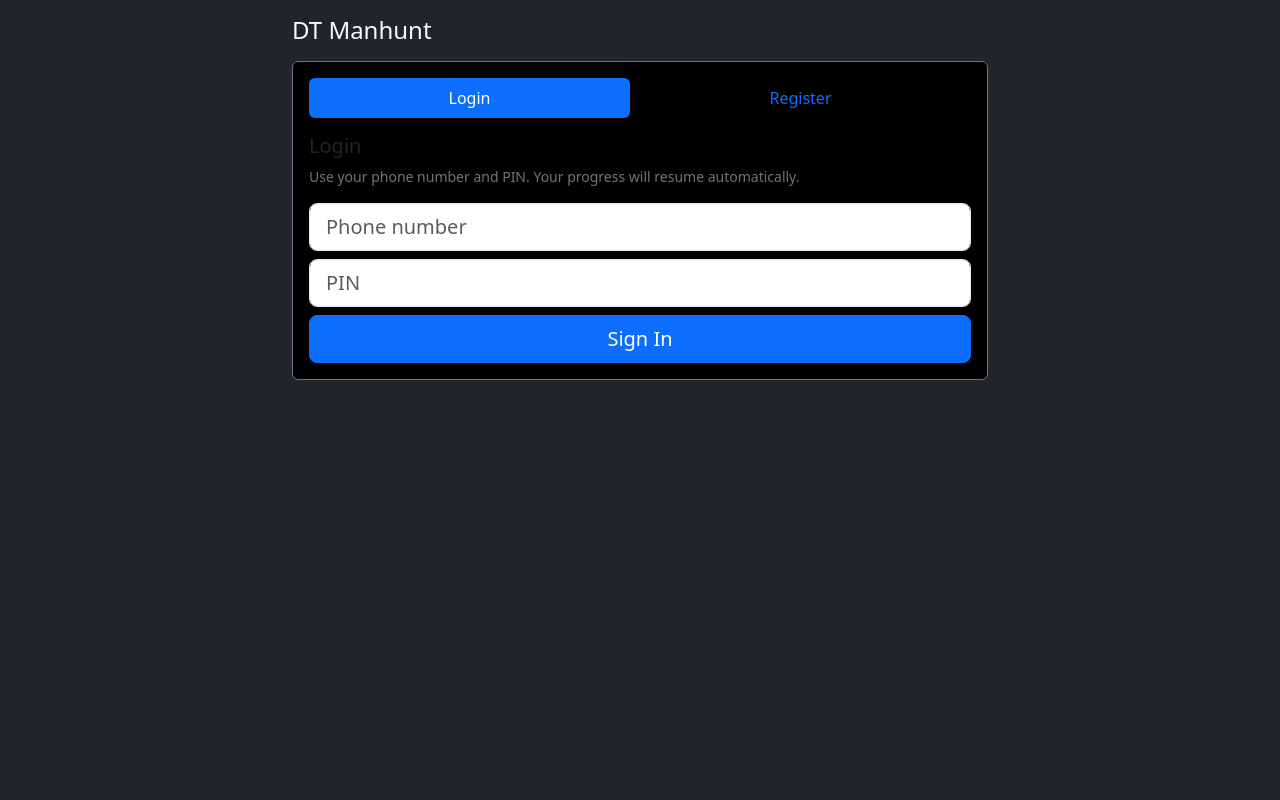
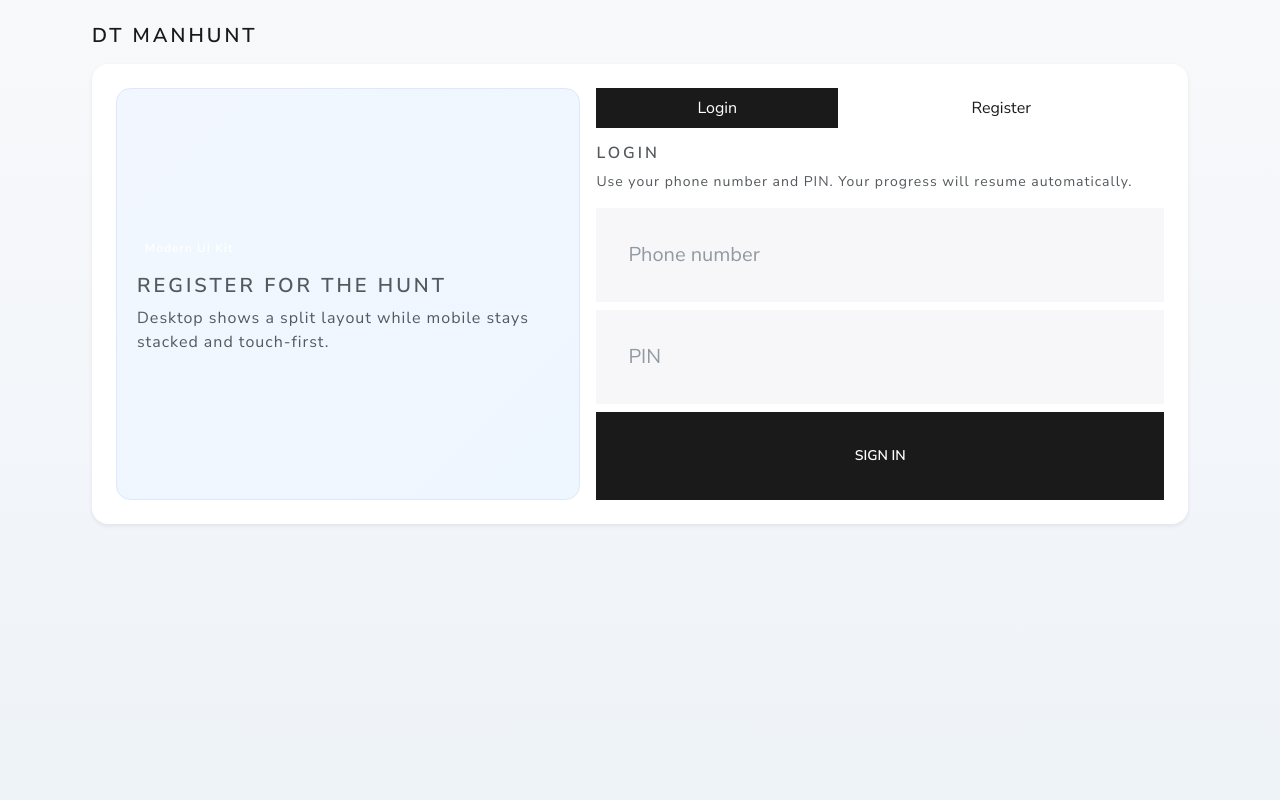
Before and after one commit to calebgruber/DT-Manhunt, a PHP site: page / in a window 1280 px wide. Run offline with PHP 8.4, Linux system fonts and the light colour scheme; some libraries are stand-ins or nearby versions.

Commit message:
feat: refresh responsive ui and use first/last name registration
Co-authored-by: calebgruber <79333667+calebgruber@users.noreply.github.com>

```diff
--- a/app.js
+++ b/app.js
@@ -136,10 +136,10 @@ function renderUser() {
   el.resumeCard.classList.remove('d-none');
   el.resumeCard.textContent = `Resumed at step: ${step.charAt(0).toUpperCase() + step.slice(1)}`;
 
-  el.profileSummary.textContent = `${state.user.full_name} (@${state.user.display_name}) • ${state.user.graduation_year} • ${state.user.concentration}`;
+  el.profileSummary.textContent = `${state.user.full_name} • ${state.user.graduation_year} • ${state.user.concentration}`;
 
   const teammateText = state.matchmaking?.teammate
-    ? `Teammate matched: ${state.matchmaking.teammate.display_name}`
+    ? `Teammate matched: ${state.matchmaking.teammate.full_name}`
     : 'No teammate matched yet';
 
   el.paymentInfo.textContent = '';
@@ -153,7 +153,7 @@ function renderUser() {
 
   if (state.user.teammate_user_id && state.matchmaking?.teammate) {
     el.teammateCard.classList.remove('d-none');
-    el.teammateCard.textContent = `Matched with ${state.matchmaking.teammate.display_name}. Both users move to payment.`;
+    el.teammateCard.textContent = `Matched with ${state.matchmaking.teammate.full_name}. Both users move to payment.`;
   } else {
     el.teammateCard.classList.add('d-none');
   }
@@ -228,7 +228,7 @@ function renderSearchResults(results) {
     const info = document.createElement('div');
     const name = document.createElement('div');
     name.className = 'fw-semibold';
-    name.textContent = user.display_name;
+    name.textContent = user.full_name;
     const meta = document.createElement('small');
     meta.className = 'text-secondary';
     meta.textContent = `${user.graduation_year} • ${user.concentration}`;
@@ -245,7 +245,7 @@ function renderSearchResults(results) {
     button.addEventListener('click', async () => {
       try {
         await api('send_invite', { invitee_user_id: user.id });
-        showToast(`Invite sent to ${user.display_name}`, 'success');
+        showToast(`Invite sent to ${user.full_name}`, 'success');
         await fetchMatchmakingState();
       } catch (error) {
         showToast(error.message, 'danger');
@@ -276,7 +276,7 @@ function renderIncomingInvites(incoming = []) {
     card.className = 'p-2 border border-secondary rounded';
     const title = document.createElement('div');
     title.className = 'fw-semibold mb-2';
-    title.textContent = `${invite.inviter_display_name} invited you`;
+    title.textContent = `${invite.inviter_full_name} invited you`;
 
     const buttonRow = document.createElement('div');
     buttonRow.className = 'd-flex gap-2';
@@ -318,7 +318,7 @@ function renderOutgoingInvite(outgoing) {
     return;
   }
 
-  let text = `Invite to ${outgoing.invitee_display_name}: ${outgoing.status}`;
+  let text = `Invite to ${outgoing.invitee_full_name}: ${outgoing.status}`;
   if (outgoing.status === 'declined') {
     text += ' — select a new teammate.';
   }
--- a/index.php
+++ b/index.php
@@ -12,21 +12,30 @@ $user = currentUser();
     <meta charset="utf-8">
     <meta name="viewport" content="width=device-width, initial-scale=1">
     <title>DT Manhunt</title>
-    <link href="https://cdn.jsdelivr.net/npm/bootstrap@5.3.3/dist/css/bootstrap.min.css" rel="stylesheet">
+    <link href="https://cdn.jsdelivr.net/npm/bootswatch@5.3.3/dist/lux/bootstrap.min.css" rel="stylesheet">
     <link href="https://cdn.jsdelivr.net/npm/bootstrap-icons@1.11.3/font/bootstrap-icons.min.css" rel="stylesheet">
     <link href="/style.css" rel="stylesheet">
 </head>
-<body class="bg-dark text-light">
-<div class="container py-3 app-shell">
+<body>
+<div class="container py-3 py-lg-4 app-shell">
     <header class="d-flex justify-content-between align-items-center mb-3">
         <h1 class="h4 m-0">DT Manhunt</h1>
-        <button id="logoutBtn" class="btn btn-outline-light btn-sm d-none">Logout</button>
+        <button id="logoutBtn" class="btn btn-outline-primary btn-sm d-none">Logout</button>
     </header>
 
     <div id="toastContainer" class="toast-container position-fixed bottom-0 end-0 p-3"></div>
 
-    <section id="authSection" class="card bg-black border-secondary">
-        <div class="card-body">
+    <section id="authSection" class="card border-0 shadow-sm auth-card">
+        <div class="card-body p-3 p-lg-4">
+            <div class="auth-layout">
+                <div class="auth-brand d-none d-lg-flex">
+                    <div>
+                        <span class="badge bg-primary-subtle text-primary-emphasis mb-3">Modern UI Kit</span>
+                        <h2 class="h4 mb-2">Register for the Hunt</h2>
+                        <p class="text-body-secondary mb-0">Desktop shows a split layout while mobile stays stacked and touch-first.</p>
+                    </div>
+                </div>
+                <div>
             <ul class="nav nav-pills nav-fill mb-3" role="tablist">
                 <li class="nav-item"><button class="nav-link active" data-auth-tab="login">Login</button></li>
                 <li class="nav-item"><button class="nav-link" data-auth-tab="register">Register</button></li>
@@ -46,8 +55,10 @@ $user = currentUser();
                 <h2 class="h5">Register</h2>
                 <p class="text-secondary small">Create your account first, then choose solo/duo and continue.</p>
                 <form id="registerForm" class="vstack gap-2">
-                    <input class="form-control form-control-lg" name="full_name" placeholder="Full name" required>
-                    <input class="form-control form-control-lg" name="display_name" placeholder="Display name (searchable)" required>
+                    <div class="row g-2">
+                        <div class="col-6"><input class="form-control form-control-lg" name="first_name" placeholder="First name" required></div>
+                        <div class="col-6"><input class="form-control form-control-lg" name="last_name" placeholder="Last name" required></div>
+                    </div>
                     <input class="form-control form-control-lg" name="phone" placeholder="Phone number" required>
                     <input class="form-control form-control-lg" name="pin" placeholder="PIN (4-8 digits)" required type="password" inputmode="numeric">
                     <div class="row g-2">
@@ -58,18 +69,23 @@ $user = currentUser();
                 </form>
             </div>
                 </div>
+            </div>
+        </div>
     </section>
 
     <section id="appSection" class="d-none">
-        <div id="stepperCard" class="card bg-black border-secondary mb-3">
+        <div class="app-layout">
+            <aside class="app-sidebar">
+                <div id="stepperCard" class="card border-0 shadow-sm mb-3">
                     <div class="card-body">
                         <div class="stepper" id="stepper"></div>
                     </div>
                 </div>
+                <div id="resumeCard" class="alert alert-info d-none mb-3"></div>
+            </aside>
 
-        <div id="resumeCard" class="alert alert-info d-none"></div>
-
-        <div id="profileStep" class="card bg-black border-secondary d-none step-card">
+            <div class="app-main">
+                <div id="profileStep" class="card border-0 shadow-sm d-none step-card">
                     <div class="card-body">
                         <h2 class="h5">Profile Saved</h2>
                         <div id="profileSummary" class="small text-secondary"></div>
@@ -77,18 +93,18 @@ $user = currentUser();
                     </div>
                 </div>
 
-        <div id="modeStep" class="card bg-black border-secondary d-none step-card">
+                <div id="modeStep" class="card border-0 shadow-sm d-none step-card">
                     <div class="card-body">
                         <h2 class="h5">Choose Game Mode</h2>
                         <p class="text-secondary small">Tap one option.</p>
                         <div class="row g-2">
-                    <div class="col-12 col-sm-6">
+                            <div class="col-12 col-md-6">
                                 <button class="btn btn-outline-primary mode-btn w-100 py-4" data-mode="solo">
                                     <i class="bi bi-person-fill d-block fs-2"></i>
                                     <span class="fw-semibold">Solo</span>
                                 </button>
                             </div>
-                    <div class="col-12 col-sm-6">
+                            <div class="col-12 col-md-6">
                                 <button class="btn btn-outline-warning mode-btn w-100 py-4" data-mode="duo">
                                     <i class="bi bi-people-fill d-block fs-2"></i>
                                     <span class="fw-semibold">Duo</span>
@@ -98,27 +114,30 @@ $user = currentUser();
                     </div>
                 </div>
 
-        <div id="matchmakingStep" class="card bg-black border-secondary d-none step-card">
+                <div id="matchmakingStep" class="card border-0 shadow-sm d-none step-card">
                     <div class="card-body">
                         <h2 class="h5">Find Teammate</h2>
-                <p class="text-secondary small">Search by display name and send an invite.</p>
+                        <p class="text-secondary small">Search by first and last name and send an invite.</p>
+                        <div class="matchmaking-layout">
+                            <div>
                                 <div class="input-group mb-2">
-                    <input id="searchInput" class="form-control form-control-lg" placeholder="Search name">
+                                    <input id="searchInput" class="form-control form-control-lg" placeholder="Search full name">
                                     <button id="searchBtn" class="btn btn-primary">Search</button>
                                 </div>
                                 <div id="searchResults" class="list-group mb-3"></div>
-
                                 <h3 class="h6">Invite Status</h3>
                                 <div id="outgoingInvite" class="small text-secondary mb-3">No outgoing invite.</div>
-
+                            </div>
+                            <div>
                                 <h3 class="h6">Incoming Invites</h3>
                                 <div id="incomingInvites" class="vstack gap-2"></div>
-
                                 <div id="teammateCard" class="alert alert-success d-none mt-3"></div>
                             </div>
                         </div>
+                    </div>
+                </div>
 
-        <div id="paymentStep" class="card bg-black border-secondary d-none step-card">
+                <div id="paymentStep" class="card border-0 shadow-sm d-none step-card">
                     <div class="card-body">
                         <h2 class="h5">Payment</h2>
                         <p class="text-secondary small">Complete payment to finish registration.</p>
@@ -127,10 +146,12 @@ $user = currentUser();
                     </div>
                 </div>
 
-        <div id="completeStep" class="card bg-black border-success d-none step-card">
+                <div id="completeStep" class="card border-0 shadow-sm d-none step-card complete-card">
                     <div class="card-body">
                         <h2 class="h5 text-success">Registration Complete</h2>
                         <p class="mb-0">You are all set for DT Manhunt.</p>
+                    </div>
+                </div>
             </div>
         </div>
     </section>
--- a/lib.php
+++ b/lib.php
@@ -23,12 +23,13 @@ function db(): PDO
             id INTEGER PRIMARY KEY AUTOINCREMENT,
             phone TEXT NOT NULL UNIQUE,
             pin_hash TEXT NOT NULL,
+            first_name TEXT NOT NULL,
+            last_name TEXT NOT NULL,
             full_name TEXT NOT NULL,
-            display_name TEXT NOT NULL,
             graduation_year TEXT NOT NULL,
             concentration TEXT NOT NULL,
             mode TEXT,
-            registration_step TEXT NOT NULL DEFAULT "mode",
+            registration_step TEXT NOT NULL DEFAULT "profile",
             teammate_user_id INTEGER,
             payment_status TEXT NOT NULL DEFAULT "pending",
             created_at TEXT NOT NULL,
@@ -36,6 +37,50 @@ function db(): PDO
             FOREIGN KEY (teammate_user_id) REFERENCES users(id)
         )'
     );
+
+    $columns = $pdo->query('PRAGMA table_info(users)')->fetchAll();
+    $hasFirstName = false;
+    $hasLastName = false;
+    foreach ($columns as $column) {
+        if (($column['name'] ?? '') === 'first_name') {
+            $hasFirstName = true;
+        }
+        if (($column['name'] ?? '') === 'last_name') {
+            $hasLastName = true;
+        }
+    }
+
+    if (!$hasFirstName) {
+        $pdo->exec('ALTER TABLE users ADD COLUMN first_name TEXT');
+    }
+    if (!$hasLastName) {
+        $pdo->exec('ALTER TABLE users ADD COLUMN last_name TEXT');
+    }
+
+    $needsBackfill = $pdo->query('SELECT COUNT(*) AS count FROM users WHERE first_name IS NULL OR first_name = "" OR last_name IS NULL OR last_name = ""')->fetch();
+    if ((int) ($needsBackfill['count'] ?? 0) > 0) {
+        $rows = $pdo->query('SELECT id, full_name FROM users')->fetchAll();
+        $updateStmt = $pdo->prepare('UPDATE users SET first_name = :first_name, last_name = :last_name WHERE id = :id');
+        foreach ($rows as $row) {
+            $name = trim((string) ($row['full_name'] ?? ''));
+            if ($name === '') {
+                $first = 'Player';
+                $last = (string) ($row['id'] ?? '');
+            } else {
+                $parts = preg_split('/\s+/', $name) ?: [];
+                $first = $parts[0] ?? 'Player';
+                $last = trim(implode(' ', array_slice($parts, 1)));
+                if ($last === '') {
+                    $last = 'User';
+                }
+            }
+            $updateStmt->execute([
+                'first_name' => $first,
+                'last_name' => $last,
+                'id' => (int) $row['id'],
+            ]);
+        }
+    }
 
     $pdo->exec(
         'CREATE TABLE IF NOT EXISTS invites (
@@ -91,8 +136,9 @@ function userPublic(array $user): array
 {
     return [
         'id' => (int) $user['id'],
+        'first_name' => $user['first_name'],
+        'last_name' => $user['last_name'],
         'full_name' => $user['full_name'],
-        'display_name' => $user['display_name'],
         'graduation_year' => $user['graduation_year'],
         'concentration' => $user['concentration'],
         'mode' => $user['mode'],
@@ -108,7 +154,7 @@ function teammate(?int $teammateUserId): ?array
         return null;
     }
 
-    $stmt = db()->prepare('SELECT id, display_name, full_name FROM users WHERE id = :id');
+    $stmt = db()->prepare('SELECT id, first_name, last_name, full_name FROM users WHERE id = :id');
     $stmt->execute(['id' => $teammateUserId]);
     $mate = $stmt->fetch();
 
@@ -118,7 +164,8 @@ function teammate(?int $teammateUserId): ?array
 
     return [
         'id' => (int) $mate['id'],
-        'display_name' => $mate['display_name'],
+        'first_name' => $mate['first_name'],
+        'last_name' => $mate['last_name'],
         'full_name' => $mate['full_name'],
     ];
 }
--- a/style.css
+++ b/style.css
@@ -1,27 +1,46 @@
 body {
   min-height: 100vh;
+  background: linear-gradient(180deg, #f8f9fb 0%, #eef3f8 100%);
 }
 
 .app-shell {
-  max-width: 720px;
+  max-width: 760px;
+}
+
+.auth-card,
+.step-card,
+#stepperCard {
+  border-radius: 1rem;
+}
+
+.auth-layout {
+  display: block;
+}
+
+.auth-brand {
+  align-items: center;
+  background: linear-gradient(135deg, #f2f7ff 0%, #eef6ff 100%);
+  border: 1px solid #dce8fb;
+  border-radius: 0.9rem;
+  padding: 1.25rem;
 }
 
 .stepper {
   display: grid;
-  grid-template-columns: repeat(5, 1fr);
+  grid-template-columns: repeat(5, minmax(0, 1fr));
   gap: 0.5rem;
 }
 
 .step {
-  background: #1d1f23;
-  border: 1px solid #3a3f46;
+  background: #f8f9fa;
+  border: 1px solid #e1e5ea;
   border-radius: 0.75rem;
   padding: 0.5rem;
   text-align: center;
   display: flex;
   flex-direction: column;
   gap: 0.15rem;
-  font-size: 0.8rem;
+  font-size: 0.78rem;
 }
 
 .step span {
@@ -29,7 +48,7 @@ body {
   height: 1.5rem;
   margin: 0 auto;
   border-radius: 999px;
-  border: 1px solid #6c757d;
+  border: 1px solid #adb5bd;
   display: inline-flex;
   align-items: center;
   justify-content: center;
@@ -37,13 +56,13 @@ body {
 }
 
 .step.active {
-  border-color: #0d6efd;
-  background: #0b264f;
+  border-color: #1f5fff;
+  background: #e9f0ff;
 }
 
 .step.active span {
-  border-color: #0d6efd;
-  background: #0d6efd;
+  border-color: #1f5fff;
+  background: #1f5fff;
   color: #fff;
 }
 
@@ -56,16 +75,58 @@ body {
   border-width: 2px;
 }
 
-@media (max-width: 576px) {
+.matchmaking-layout {
+  display: grid;
+  gap: 1rem;
+  grid-template-columns: 1fr;
+}
+
+.complete-card {
+  border: 1px solid #c7f0dc;
+}
+
+@media (max-width: 767.98px) {
   #stepperCard {
     position: sticky;
-    top: 0;
+    top: 0.5rem;
     z-index: 10;
-    background: #000;
-    box-shadow: 0 4px 12px rgba(0, 0, 0, 0.5);
+    backdrop-filter: blur(6px);
   }
 
   .mode-btn {
     min-height: 120px;
   }
 }
+
+@media (min-width: 992px) {
+  .app-shell {
+    max-width: 1120px;
+  }
+
+  .auth-layout {
+    display: grid;
+    gap: 1rem;
+    grid-template-columns: 0.9fr 1.1fr;
+    align-items: stretch;
+  }
+
+  .app-layout {
+    display: grid;
+    grid-template-columns: 300px minmax(0, 1fr);
+    gap: 1rem;
+    align-items: start;
+  }
+
+  .app-sidebar {
+    position: sticky;
+    top: 1rem;
+  }
+
+  .matchmaking-layout {
+    grid-template-columns: 1.15fr 0.85fr;
+  }
+
+  .mode-btn {
+    min-height: 160px;
+  }
+}
```
Also changed, not shown: api.php (+17 -15 lines). Lines whose indentation alone changed are shown as unchanged.
